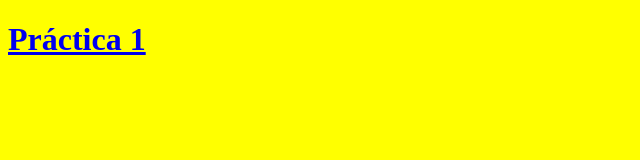
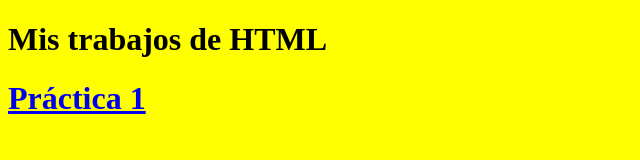
Before and after one commit to pinformaticatic/ProgramacionWeb4ESO, a plain HTML site: page index.html in a window 1280 px wide. Shown: the whole page, without its empty margins (0-640 px from the left). Drawn offline with Linux system fonts and the light colour scheme.

Commit message:
Update index.html

```diff
--- a/index.html
+++ b/index.html
@@ -5,6 +5,7 @@
 		<title>Mis trabajos de HTML</title>
 	</head>
 	<body style="background-color:yellow;">
+		<h1>Mis trabajos de HTML</h1>
 		<h1><a href="ejemplo.html">Práctica 1</a></h1>
 	</body>
 
```
